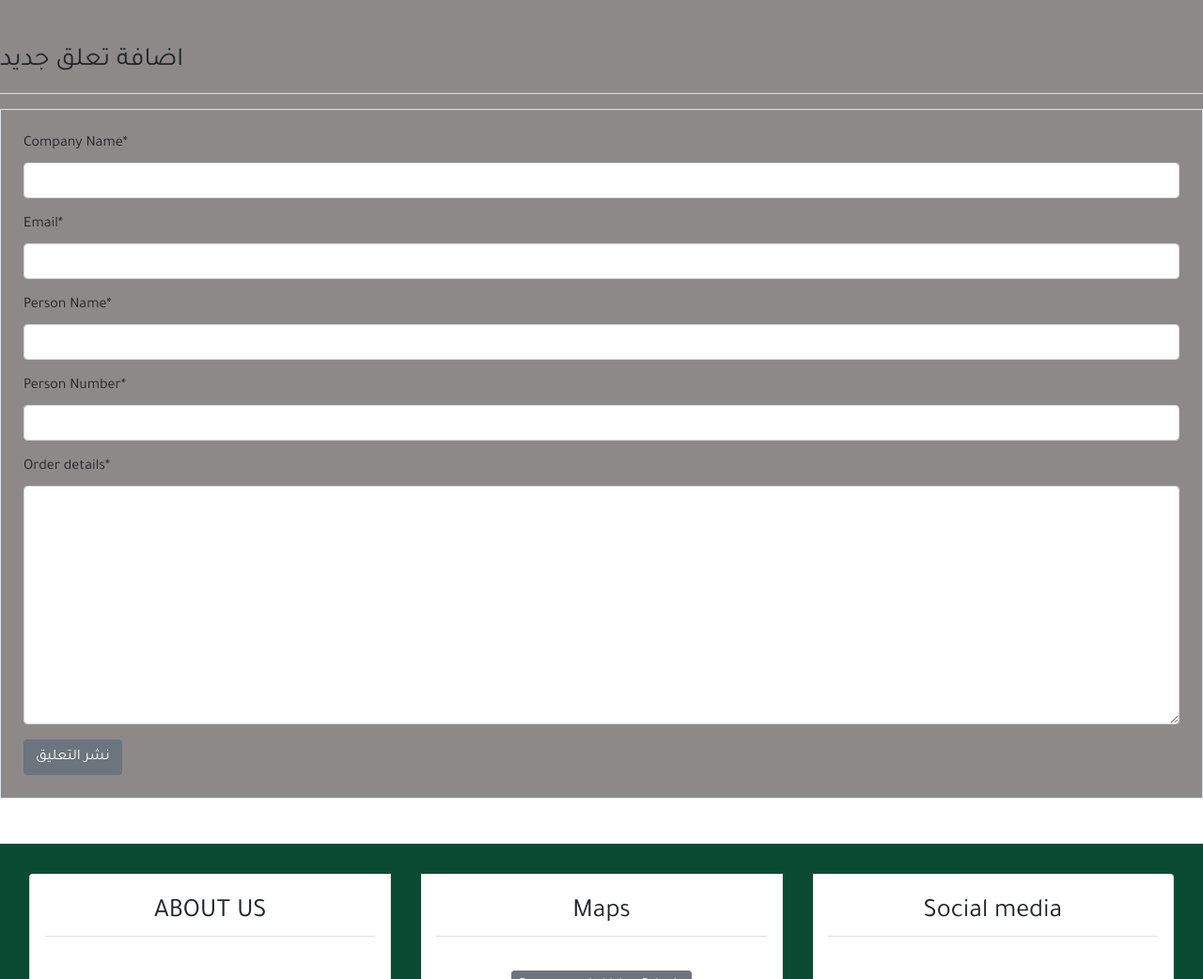
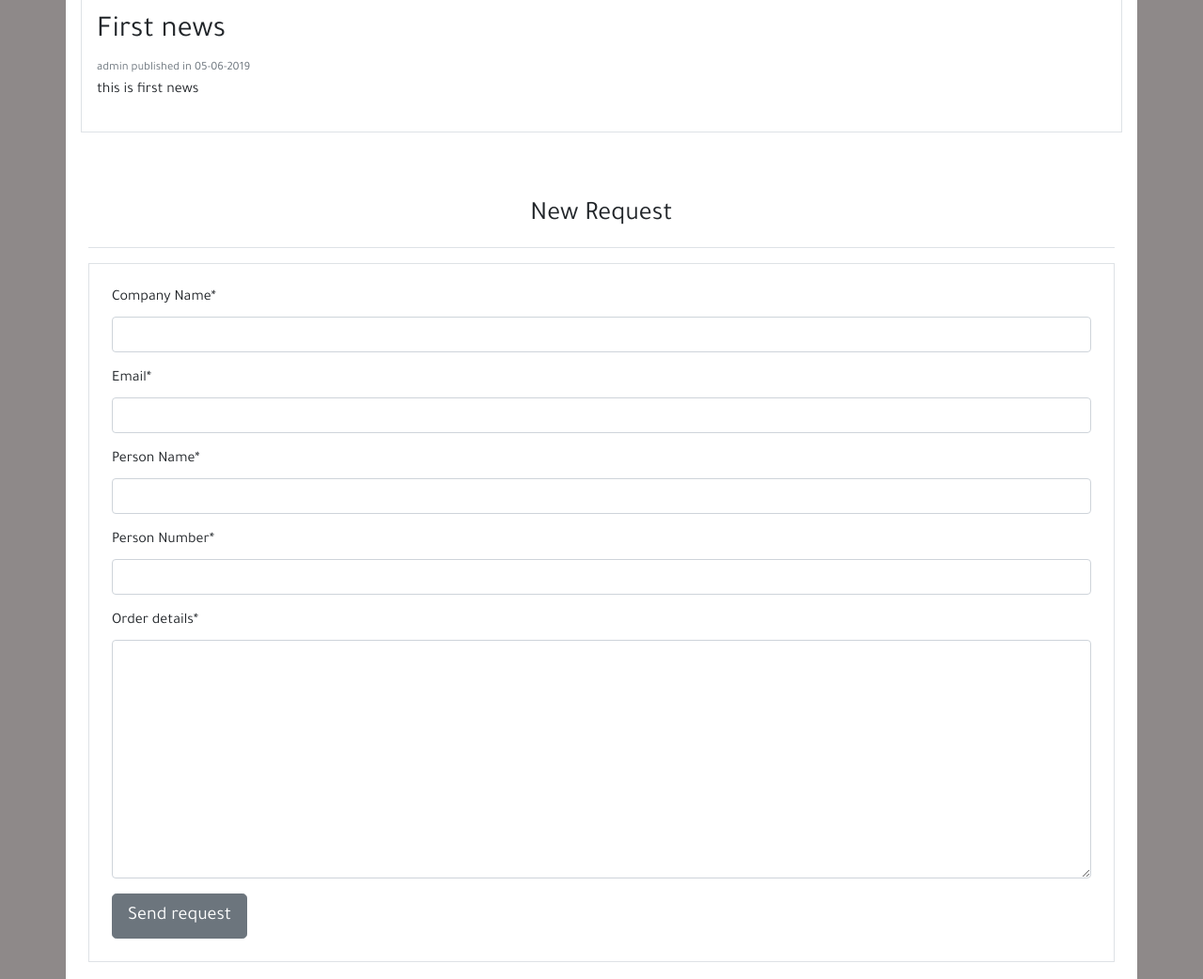
Before and after one commit to abdu1lhadi/fawezAil, a Django app: template blog/templates/blog/detail.html in a window 1280 px wide. Shown: the part 424-1466 px from the top of the page at 94% size. Run offline with Django 3.2, Linux system fonts and the light colour scheme; the template is opened without the code that fills it: values that come from a table or form of the project are taken from there, others are empty; data comes from the database, SQL or seed files in the repository; some libraries are stand-ins or nearby versions.

Commit message:
updata desine

```diff
--- a/blog/models.py
+++ b/blog/models.py
@@ -1,8 +1,11 @@
 from django.db import models
 from django.contrib.auth.models import User
 from django.utils import timezone
+from django.db.models.signals import post_save
 
 class Post(models.Model):
+    image_logo = models.ImageField(default='default.jpg', upload_to='logo_co')
+    image_post = models.ImageField(default='default.jpg', upload_to='post_co')
     title = models.CharField(max_length=100)
     content = models.TextField()
     post_date = models.DateTimeField(default=timezone.now)
@@ -22,12 +25,15 @@ class Comment(models.Model):
     nopersnt = models.CharField(max_length=10, verbose_name='Person Number', default= None)
     body = models.TextField(verbose_name='Order details')
     comment_date = models.DateTimeField(auto_now_add=True)
-    active = models.BooleanField(default=False)
-    post = models.ForeignKey(
-        Post, on_delete=models.CASCADE, related_name='comments'
-    )
+
     def __str__(self):
-        return 'علق {} على {}.'.format(self.name, self.post)
+        return 'اسم العميل {}.'.format(self.name)
 
     class Meta:
         ordering = ('-comment_date', )
+
+def create_profile(sender, **kwarg):
+    if kwarg['created']:
+        user_profile = Post.objects.create(user=kwarg['instance'])
+
+post_save.connect(create_profile, sender=User)
--- a/blog/templates/blog/detail.html
+++ b/blog/templates/blog/detail.html
@@ -1,29 +1,25 @@
 {% extends 'blog/base.html' %}
+{% load static %}
 {% block content %}
 {% load crispy_forms_tags %}
+<div class="container bg-about p-3">
     <div class="border p-3 mb-3">
-    <img class="img-fluid rounded-circle border m-2" src="" alt="صورة الناشر" width="70px">
-    <spa class="text-secondary"> نشر في {{post.post_date|date:'d-m-Y'}}</span>
-    <h3>{{post.title}}</h3>
+        <img src="{{ post.image_post.url }}" class="img-responsive img-fluid " alt="about us">
+        <h2 class="test-left mt-3">{{post.title}}</h2>
+        <small class="text-secondary text-sm-left text-right "> {{post.author}} published in {{post.post_date|date:'d-m-Y'}}</small>
         <p>{{post.content}}</p>
     </div>
-<h2 class="border-bottom mt-5 mb-4">التعليقات ({{comments.count}})</h2>
-{% for  comment in comments %}
-<ul class="p-3 comment">
-    <h6 class="border-bottom p-2">({{comment.name}}) <span
-        class="text-secondary">{{comment.comment_date|date:'d-m-Y'}}</span></h6>
-    <p>{{comment.body}}</p>
-</ul>
-{% empty %}
-<h6 class="text-center p-4">لا توجد تعليقات</h6>
-{% endfor %}
 
-<h3 class="border-bottom pb-3 mb-3 mt-5">اضافة تعلق جديد</h3>
+    <div class="container bg-about p-2">
+        <h3 class="border-bottom pb-3 mb-3 mt-5 text-center">New Request</h3>
         <div class="border p-4 mb-5 mt-3">
             <form method="POST">
                 {% csrf_token %} <!-- for security your form -->
                 {{comment_form|crispy}}
-        <input class="btn btn-secondary" type="submit" value="نشر التعليق">
+                <input class="btn btn-secondary btn-lg" type="submit" value="Send request">
             </form>
         </div>
+    </div>
+</div>
+
 {% endblock content %}
--- a/blog/templates/blog/index.html
+++ b/blog/templates/blog/index.html
@@ -123,7 +123,7 @@
 <!-- End News -->
 
 <!-- Strat form -->
-<div class="container">
+<div class="container bg-about p-3">
   <h3 class="border-bottom pb-3 mb-3 mt-5">New Request</h3>
   <div class="border p-4 mb-5 mt-3">
       <form method="POST">
--- a/blog/views.py
+++ b/blog/views.py
@@ -1,6 +1,7 @@
 from django.shortcuts import render, get_object_or_404
 from .models import Post, Comment
 from .forms import NewCustomers
+from django.contrib.auth.models import User
 
 # Create your views here.
 
@@ -31,9 +32,7 @@ def post_detail(request, post_id):
     if request.method == 'POST':
         comment_form = NewCustomers(data=request.POST)
         if comment_form.is_valid():
-            new_comment = comment_form.save(commit=False)
-            new_comment.post = post
-            new_comment.save()
+            comment_form.save()
             comment_form = NewCustomers()
     else:
         comment_form = NewCustomers()
--- a/my_blog/settings.py
+++ b/my_blog/settings.py
@@ -132,4 +132,7 @@ STATIC_URL = '/static/'
 
 CRISPY_TEMPLATE_PACK = 'bootstrap4'
 
+MEDIA_ROOT = os.path.join(BASE_DIR, 'media')
+MEDIA_URL = '/media/'
+
 django_heroku.settings(locals())
```
Also changed, not shown: blog/templates/blog/base.html (+26 -26 lines), blog/migrations/0007_auto_20190605_1626.py (added), blog/migrations/0008_auto_20190605_1732.py (added), db.sqlite3, media/logo_co/aramco.png (added), 2 other files. Lines whose indentation alone changed are shown as unchanged.
